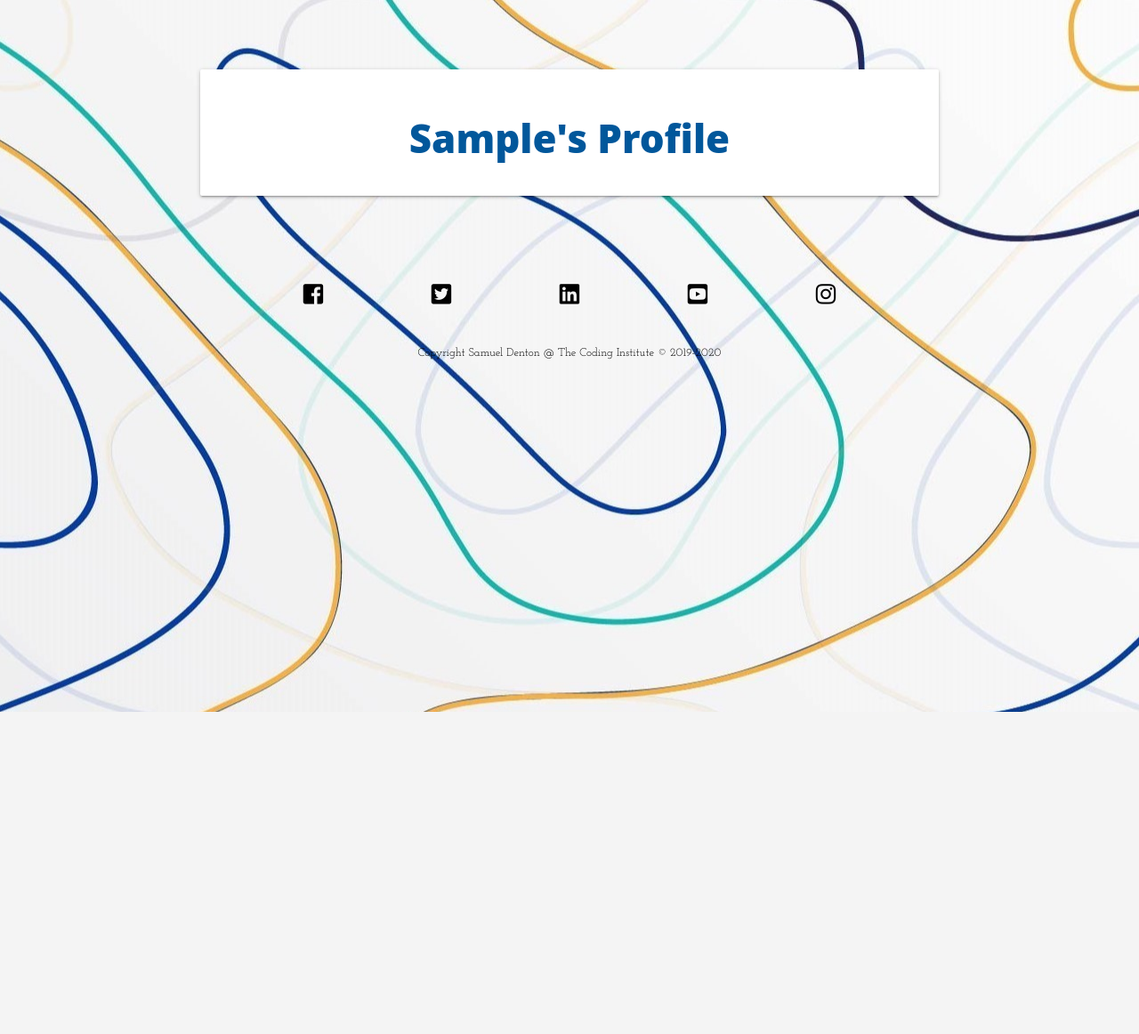
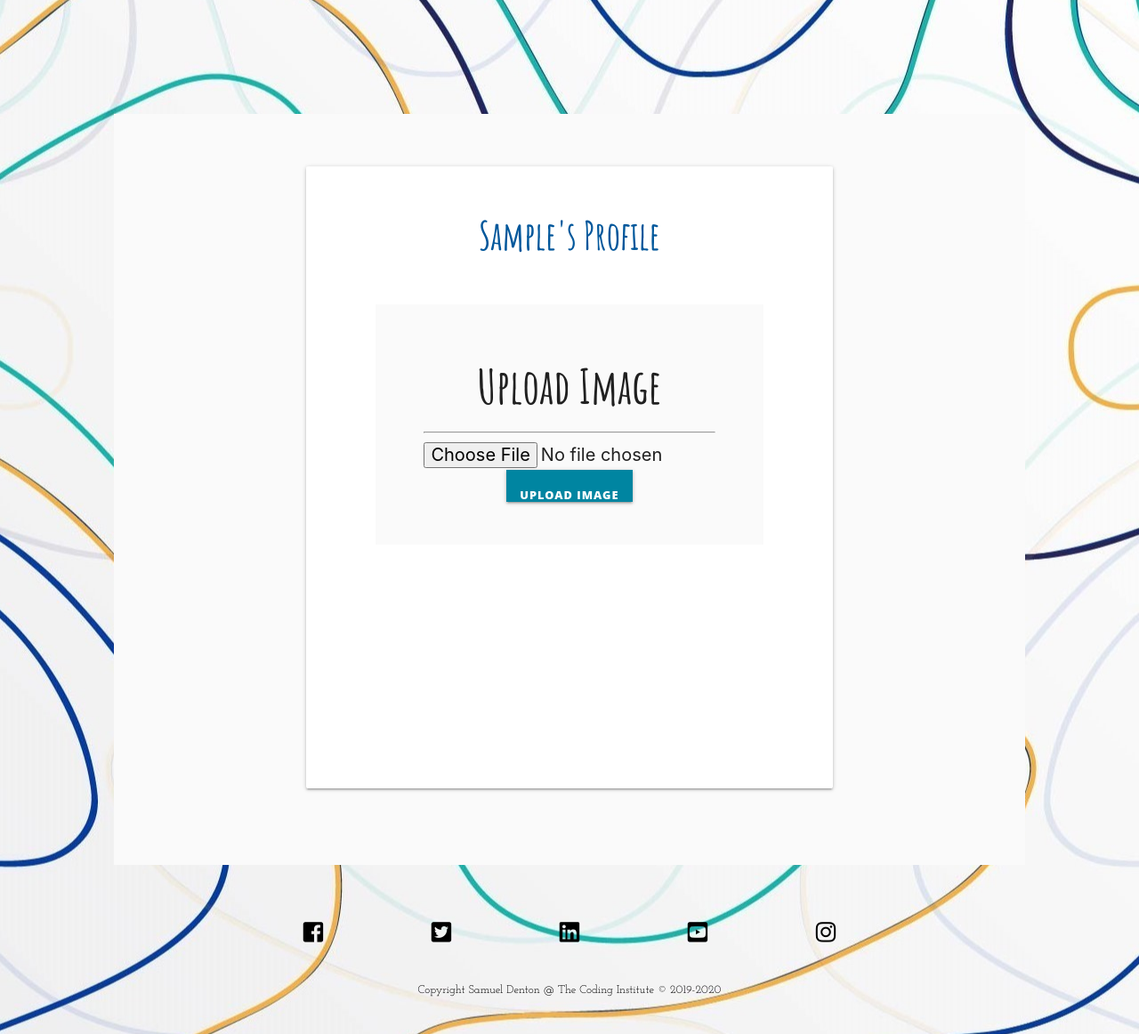
Before and after one commit to Code-Institute-Submissions/DamSenton-Walkies_AprResub, a Flask app: page /owner_profile/1 in a window 1280 px wide. Shown: the whole page at 89% size. Before the commit the page ends 800 px from the top, so only its background shows below. Run offline with Flask 2, Linux system fonts and the light colour scheme; the visitor is signed in with stand-in values (Sample User, id 1); a database or web service that is not in the repository returns one stand-in record (values such as "Sample title"); some libraries are stand-ins or nearby versions.

Commit message:
added in the functionality to upload an image of your dog (if you are an owner)

```diff
--- a/app.py
+++ b/app.py
@@ -5,6 +5,7 @@ from flask import (
 from flask_pymongo import PyMongo
 from bson.objectid import ObjectId
 from werkzeug.security import generate_password_hash, check_password_hash
+from werkzeug.utils import secure_filename
 if os.path.exists("env.py"):
     import env
 
@@ -214,6 +215,59 @@ def walker_profile(walker_username):
     return redirect(url_for("sign_in_walker"))
 
 
+app.config["image_uploads"] = "/workspace/Walkies/static/uploads"
+app.config["permitted_image_types"] = ["PNG", "JPG", "JPEG"]
+# app.config["max_file_size"] = 0.5 * 1024 * 1024
+
+
+def permitted_image(filename):
+    if "." not in filename:
+        return False
+
+    ext = filename.rsplit(".", 1)[1]
+
+    if ext.upper() in app.config["permitted_image_types"]:
+        return True
+    else:
+        return False
+
+
+# def permitted_file_size(filesize):
+#     if int(filesize) <= app.config["max_file_size"]:
+#         return True
+#     else:
+#         return False
+
+
+@app.route("/upload_image", methods=["GET", "POST"])
+def upload_image():
+    # Upload Image to workspace
+    if request.method == "POST":
+        if request.files:
+            # if not permitted_file_size(request.cookies.get("filesize")):
+            #     flash("File size is too large")
+            #     return redirect(request.url)
+
+            print(request.cookies)
+            image = request.files["image"]
+            if image.filename == "":
+                flash("Image must have a filename")
+                return redirect(request.url)
+            if not permitted_image(image.filename):
+                flash("Image type is not supported")
+                return redirect(request.url)
+
+            else:
+                filename = secure_filename(image.filename)
+
+            image.save(os.path.join(
+                app.config["image_uploads"], filename))
+            flash("Image Succesfully Uploaded")
+            return redirect(request.url)
+
+    return render_template("owner-profile.html")
+
+
 if __name__ == "__main__":
     app.run(
         host=os.environ.get("IP", "0.0.0.0"),
--- a/static/css/style.css
+++ b/static/css/style.css
@@ -14,17 +14,12 @@ body {
     height: 150%;
     }
 
-.content{
-    flex: 1;
+.h-100{
+    height: 100% !important;
 }
 
-h1{
-    font-family: 'Amatic SC', sans-serif;
-
-}
-
-h2 {
-    font-family: "Joesfin Slab", sans-serif;
+h1, h2, h3, h4{
+    font-family: "Amatic SC", sans-serif;
 }
 
 p{
@@ -41,6 +36,7 @@ section{
     margin-left: 10%;
     margin-right: 10%;
     background-color: #fafafa;
+    flex: 1;
 }
 
 /*------------------------- Header -------------*/
@@ -380,7 +376,15 @@ nav ul a.btn, nav ul a.btn-large, nav ul a.btn-small, nav ul a.btn-large, nav ul
 /*------------------------- Profile Pages ----------------- */
 
 .profile-page{
-    margin-top: 70px;
+    margin-top: 10%;
+}
+
+.owner-profile{
+    padding: 5%;
+}
+
+.walker-profile{
+    padding: 5%;
 }
 
 /*-------------------------- Images ---------------------- */
@@ -427,6 +431,25 @@ nav ul a.btn, nav ul a.btn-large, nav ul a.btn-small, nav ul a.btn-large, nav ul
 }
 
 
+/*------------------------ Upload imagae ----------------------- */
+
+.image-upload-section{
+    top: 50%;
+    bottom: 50%;
+    margin-top: 10%;
+    margin-bottom: 250px;
+    align-items: center;
+    width: 80%;
+    height: auto;
+    padding: 5%;
+}
+
+.image-upload{
+    width: 80%;
+    height: auto;
+    margin: 0 auto;
+    align-items: center;
+}
 
 
 
--- a/templates/base.html
+++ b/templates/base.html
@@ -44,14 +44,19 @@
 
     <ul class="sidenav" id="mobile-demo">
         <li><a href="{{ url_for('index') }}" class="nav-link">Home</a></li>
-        {% if session.user == owner_username %}
-        <li><a href="{{ url_for('owner_profile', owner_username=session['user']) }}">Profile</a></li>
-        {% elif session.user == walker_username %}
-        <li><a href="{{ url_for('walker_profile', walker_username=session['user']) }}">Profile</a></li>
-        <li><a href="{{ url_for('logout') }}">Log Out</a></li>
+        {% if session.user %}
+
+        {% if session.type == "walker" %}
+        <li><a href="{{ url_for('walker_profile', walker_username=session['user']) }} " class="nav-link">Profile</a>
+        </li>
+        {% elif session.type == "owner" %}
+        <li><a href="{{ url_for('owner_profile', owner_username=session['user']) }}" class="nav-link">Profile</a>
+        </li>
         {% endif %}
-
-        <li><a href="{{ url_for('sign_in') }}">Sign In</a></li>
+        <li><a href="{{ url_for('logout') }}" class="nav-link">Log Out</a></li>
+        {% else %}
+        <li><a href="{{ url_for('sign_in') }}" class="nav-link">Sign In</a></li>
+        {% endif %}
     </ul>
 
     <!----- Header Element ----->
--- a/templates/owner-profile.html
+++ b/templates/owner-profile.html
@@ -1,16 +1,59 @@
 {% extends "base.html" %}
 {% block content %}
 
-<div class="profile-page">
-    <div class="row">
-        <div class="col s12 m8 offset-m2">
-            <div class="card-panel ">
-                <h3 class="center-align light-blue-text text-darken-4">{{ owner_username.capitalize() }}'s Profile
-                </h3>
+<section class="profile-page">
+    <div class="owner-profile">
+        <div class="row">
+            <div class="col s12 m8 offset-m2">
 
+                <div class="card-panel ">
+                    <h3 class="center-align light-blue-text text-darken-4">{{ owner_username.capitalize() }}'s Profile
+                    </h3>
+
+                    <section class="image-upload-section">
+                        <div class="image-upload center-align">
+                            <div class="container-fluid center-align">
+                                <div class="row">
+                                    <div class="col-4">
+
+                                        <h2> Upload Image </h2>
+                                        <hr>
+
+                                        <form action="/upload_image" method="POST" enctype="multipart/form-data">
+
+                                            <div class="form-group">
+
+                                                <div class="custom-file">
+                                                    <input oninput="filesize(this);" type="file"
+                                                        class="custom-file-input" name="image" id="image">
+                                                    <button type="submit" class="btn btn-primary">Upload Image</button>
+                                                </div>
+                                            </div>
+
+
+                                        </form>
+                                    </div>
+                                </div>
+                            </div>
+                        </div>
+                    </section>
+
+
+                </div>
             </div>
         </div>
     </div>
+</section>
+{% endblock %}
 
+{% block script %}
 
-    {% endblock %}
+<script>
+
+    function filesize(elem) {
+        document.cookie = `filesize=${elem.files[0].size}`
+    }
+
+</script>
+
+{% endblock %}
--- a/templates/walker-profile.html
+++ b/templates/walker-profile.html
@@ -1,8 +1,8 @@
 {% extends "base.html" %}
 {% block content %}
 
-
-<div class="profile-page">
+<section class="profile-page">
+    <div class="walker-profile">
         <div class="row">
             <div class="col s12 m8 offset-m2">
                 <div class="card-panel ">
@@ -12,6 +12,8 @@
                 </div>
             </div>
         </div>
+    </div>
 
+</section>
 
 {% endblock %}
```
Also changed, not shown: templates/upload-image.html (added, +46 -0 lines), static/uploads/jack-russel.jpg (added), static/uploads/maltese.jpg (added), static/uploads/running-dogs.jpg (added). Lines whose indentation alone changed are shown as unchanged.
